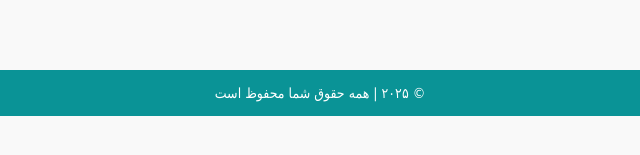
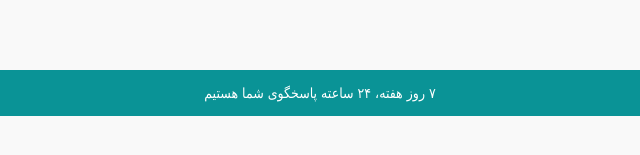
Before and after one commit to Artin1977/my-inventions, a plain HTML site: page projects.html in a window 1280 px wide. Shown: the part 465-620 px from the top of the page, 320-960 px from the left. Drawn offline with Linux system fonts and the light colour scheme.

Commit message:
Update projects.html

```diff
--- a/projects.html
+++ b/projects.html
@@ -124,7 +124,7 @@
 </main>
 
 <footer>
-  © ۲۰۲۵ | همه حقوق شما محفوظ است
+  ۷ روز هفته، ۲۴ ساعته پاسخگوی شما هستیم
 </footer>
 
 <script>
```
